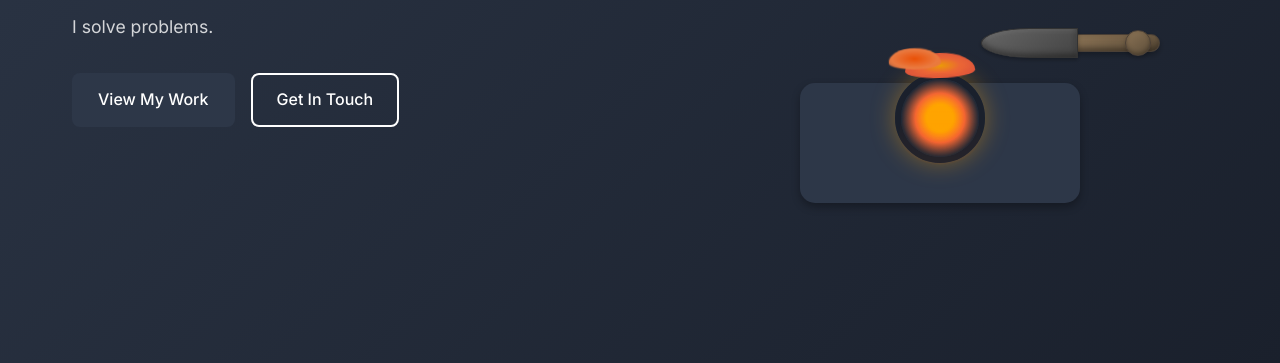
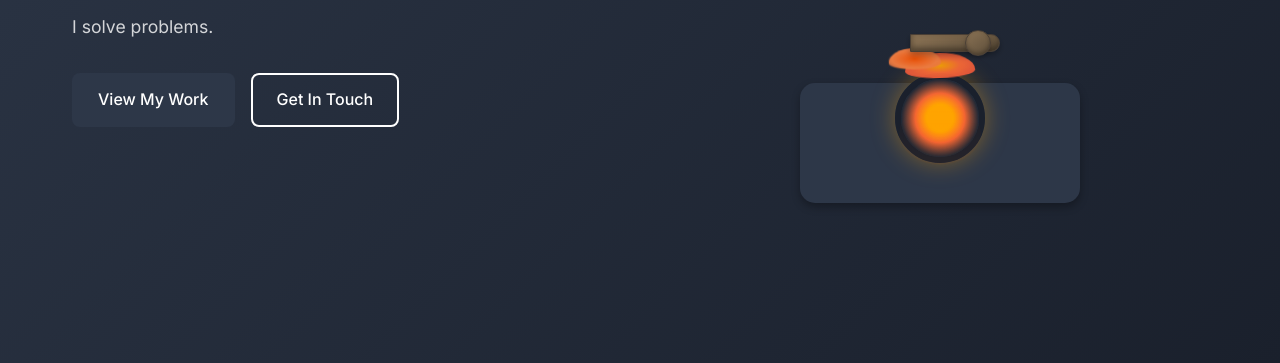
Before and after one commit to zach3141592/personalSite, a plain HTML site: page index.html in a window 1280 px wide. Shown: the part 437-800 px from the top of the page. Drawn offline with Linux system fonts and the light colour scheme; animation ran at ten frames a second.

Commit message:
Simplify handle attachment - position handle directly from pan body edge

```diff
--- a/style.css
+++ b/style.css
@@ -365,13 +365,13 @@ body {
 
 .pan-handle {
     position: absolute;
-    right: -80px;
+    left: 110px;
     top: 50%;
     transform: translateY(-50%);
     width: 90px;
     height: 18px;
     background: linear-gradient(145deg, #8b7355, #5d4e3a);
-    border-radius: 9px;
+    border-radius: 0 9px 9px 0;
     box-shadow:
         inset 0 -3px 6px rgba(0, 0, 0, 0.4),
         inset 0 2px 4px rgba(139, 115, 85, 0.3),
@@ -393,24 +393,6 @@ body {
         inset 0 -2px 4px rgba(0, 0, 0, 0.3),
         0 2px 4px rgba(0, 0, 0, 0.2);
     border: 1px solid #4a3f35;
-}
-
-.pan-handle::after {
-    content: '';
-    position: absolute;
-    left: -90px;
-    top: 50%;
-    transform: translateY(-50%);
-    width: 95px;
-    height: 28px;
-    background: linear-gradient(145deg, #666, #444);
-    border-radius: 50% 0 0 50%;
-    box-shadow:
-        inset 0 -3px 6px rgba(0, 0, 0, 0.4),
-        inset 0 2px 4px rgba(255, 255, 255, 0.1),
-        0 2px 4px rgba(0, 0, 0, 0.3);
-    border: 1px solid #333;
-    z-index: 10;
 }
 
 .pan-body {
@@ -1182,19 +1164,13 @@ footer {
     }
 
     .pan-handle {
-        right: -60px;
+        left: 80px;
         width: 60px;
         height: 12px;
     }
 
     .pan-handle::before {
         width: 18px;
-        height: 18px;
-    }
-
-    .pan-handle::after {
-        left: -65px;
-        width: 70px;
         height: 18px;
     }
 
```
